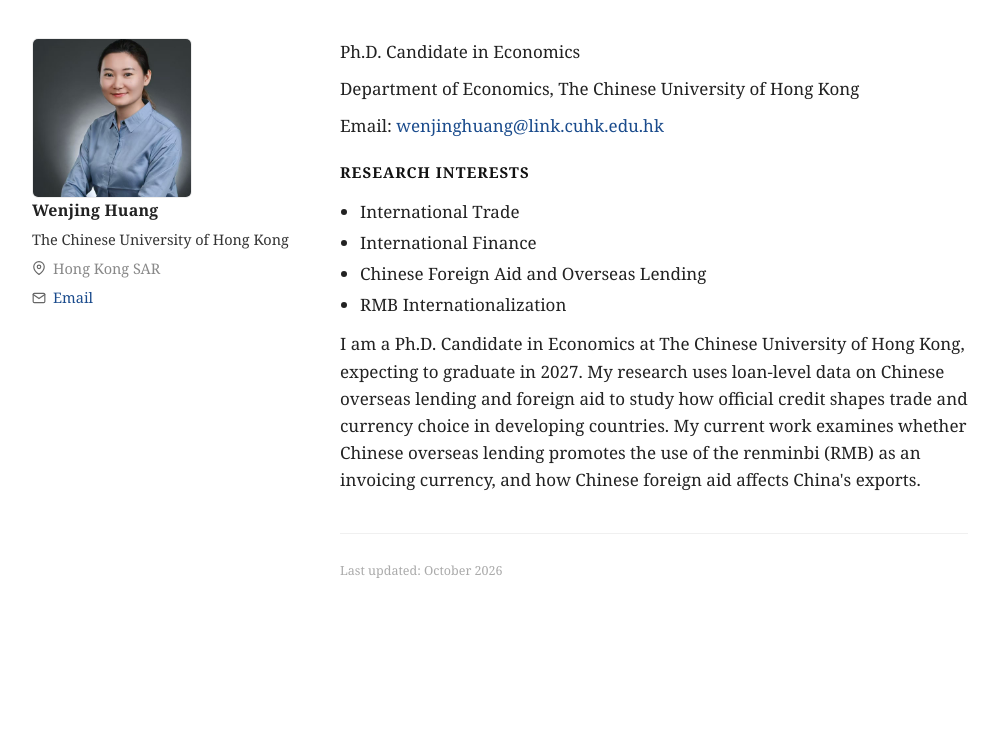
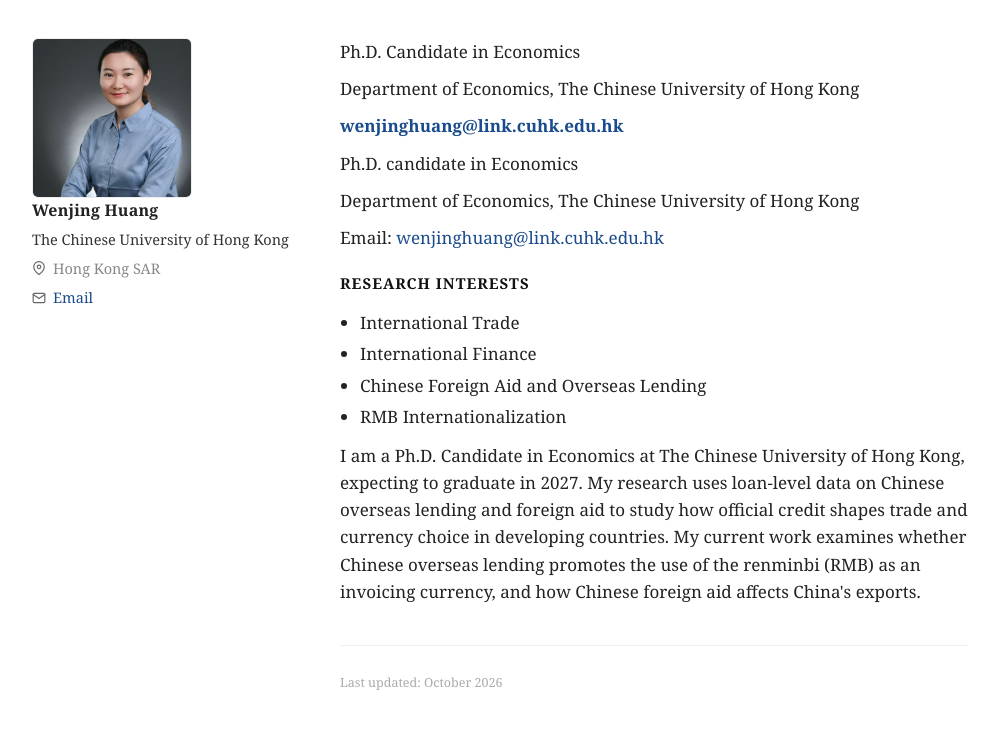
Before and after one commit to wenjinghuangecon/wenjinghuangecon.github.io, a plain HTML site: page index.html in a window 1280 px wide. Shown: the part 55-784 px from the top of the page, without its empty margins (140-1139 px from the left). Drawn offline with Linux system fonts and the light colour scheme.

Commit message:
Update index.html

```diff
--- a/index.html
+++ b/index.html
@@ -48,7 +48,10 @@
 
       <!-- ---------- Research Interests（点左上角名字）---------- -->
       <section id="interests" class="section">
-        <p> Ph.D. Candidate in Economics</p>
+        <p class="intro">Ph.D. Candidate in Economics</p>
+        <p class="intro">Department of Economics, The Chinese University of Hong Kong</p>
+        <p class="intro intro-email"><a href="mailto:wenjinghuang@link.cuhk.edu.hk">wenjinghuang@link.cuhk.edu.hk</a></p>
+        <p> Ph.D. candidate in Economics</p>
         <p>Department of Economics, The Chinese University of Hong Kong</p>
         <p>
     Email: <a href="mailto:wenjinghuang@link.cuhk.edu.hk">wenjinghuang@link.cuhk.edu.hk</a>
```
